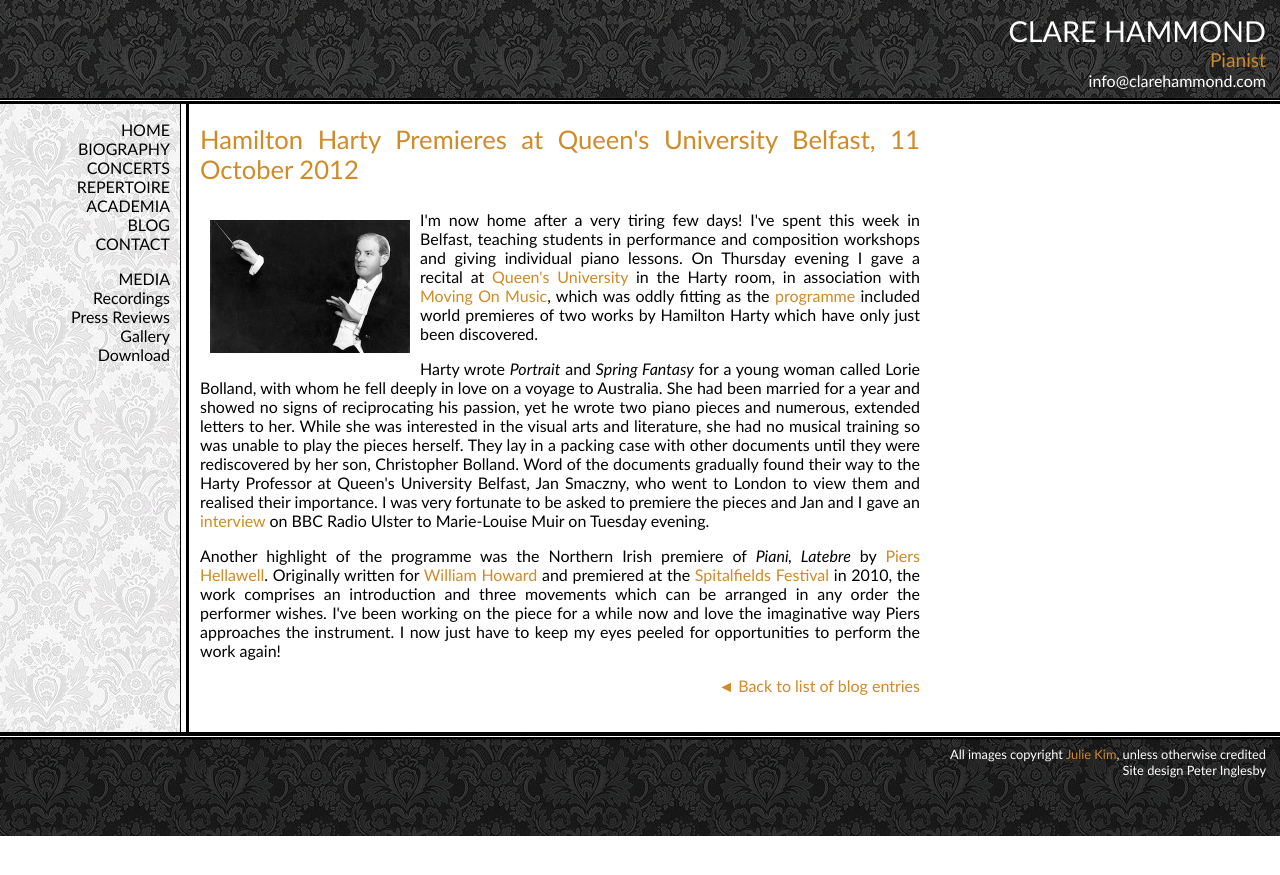
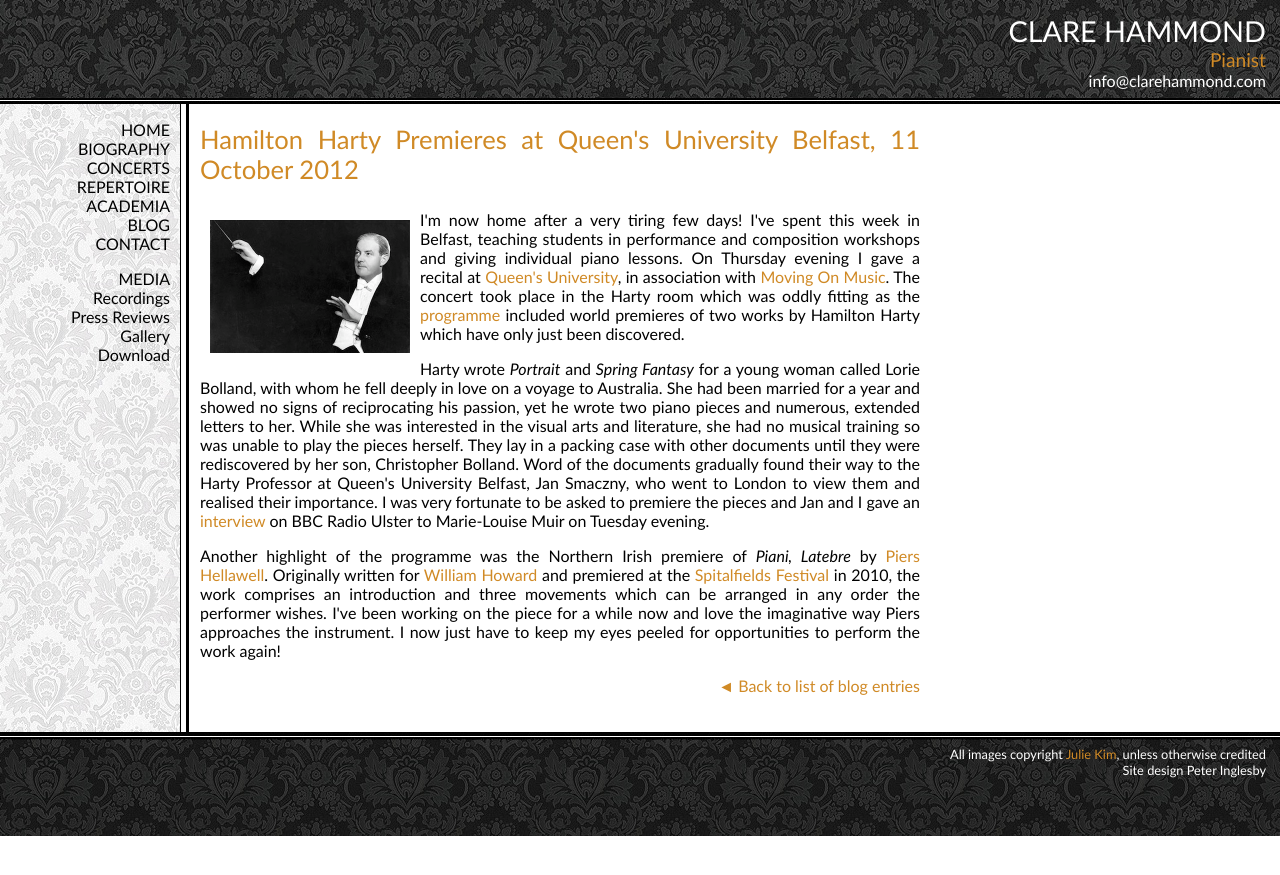
Before and after one commit to hammonc/clarehammond.com, a Jekyll site: the page built from blog-20121011.html, in a window 1280 px wide. Shown: the top 875 px of the page. Built offline with Jekyll 4.4.1, drawn with Linux system fonts in a browser that asks for light colours.

Commit message:
correction

```diff
--- a/blog-20121011.html
+++ b/blog-20121011.html
@@ -5,7 +5,7 @@
 
 <img src="resources/blog-20121011.jpg" class="blog-img" />
 
-<p>I'm now home after a very tiring few days! I've spent this week in Belfast, teaching students in performance and composition workshops and giving individual piano lessons. On Thursday evening I gave a recital at <a href="http://www.music.qub.ac.uk/" target="_blank">Queen's University</a> in the Harty room, in association with <a href="http://www.movingonmusic.co.uk/" target="_blank">Moving On Music</a>, which was oddly fitting as the <a href="http://www.culturenorthernireland.org/article/5280/0/1/classical-review-clare-hammond" target="_blank">programme</a> included world premieres of two works by Hamilton Harty which have only just been discovered.</p>
+<p>I'm now home after a very tiring few days! I've spent this week in Belfast, teaching students in performance and composition workshops and giving individual piano lessons. On Thursday evening I gave a recital at <a href="http://www.music.qub.ac.uk/" target="_blank">Queen's University</a>, in association with <a href="http://www.movingonmusic.co.uk/" target="_blank">Moving On Music</a>. The concert took place in the Harty room which was oddly fitting as the <a href="http://www.culturenorthernireland.org/article/5280/0/1/classical-review-clare-hammond" target="_blank">programme</a> included world premieres of two works by Hamilton Harty which have only just been discovered.</p>
 
 <p>Harty wrote <em>Portrait</em> and <em>Spring Fantasy</em> for a young woman called Lorie Bolland, with whom he fell deeply in love on a voyage to Australia. She had been married for a year and showed no signs of reciprocating his passion, yet he wrote two piano pieces and numerous, extended letters to her. While she was interested in the visual arts and literature, she had no musical training so was unable to play the pieces herself. They lay in a packing case with other documents until they were rediscovered by her son, Christopher Bolland. Word of the documents gradually found their way to the Harty Professor at Queen's University Belfast, Jan Smaczny, who went to London to view them and realised their importance. I was very fortunate to be asked to premiere the pieces and Jan and I gave an <a href="http://www.bbc.co.uk/iplayer/episode/b01n8c5t/Arts_Extra_09_10_2012/" target="_blank">interview</a> on BBC Radio Ulster to Marie-Louise Muir on Tuesday evening.</p>
 
```
